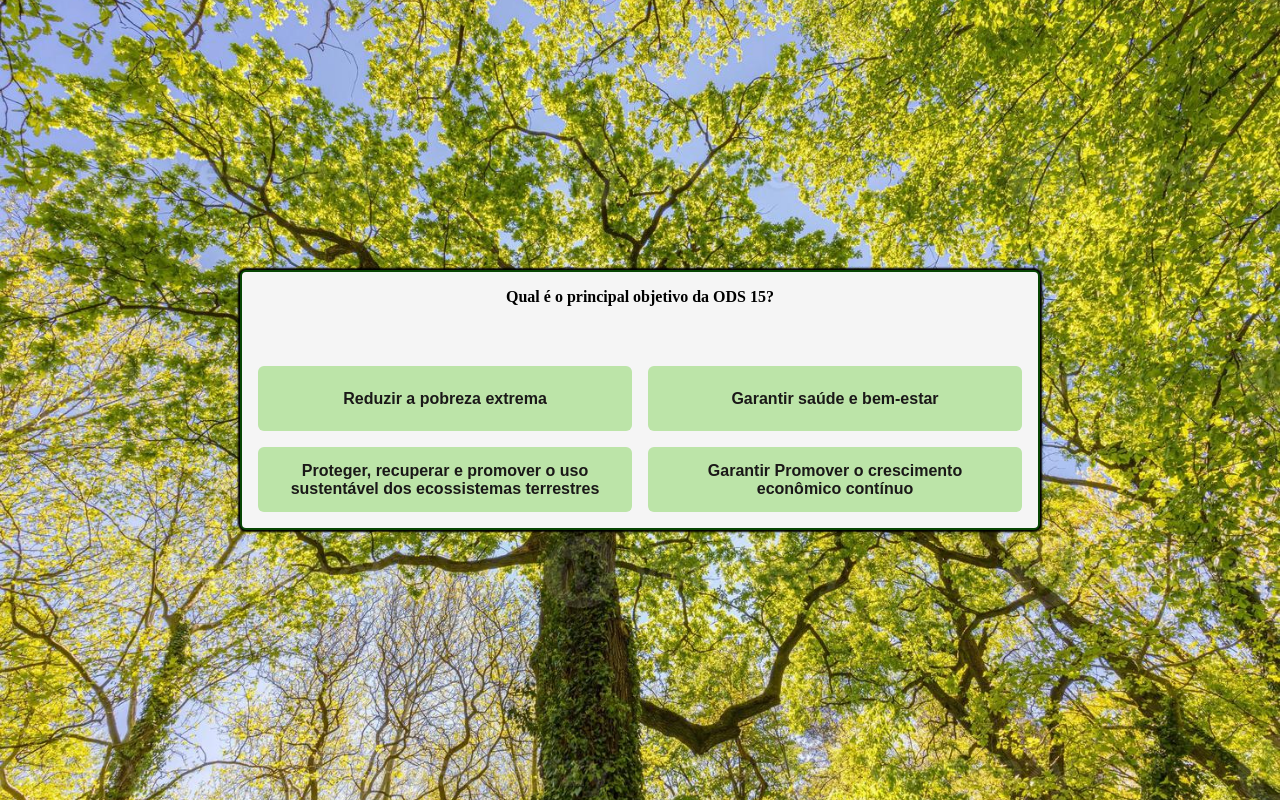
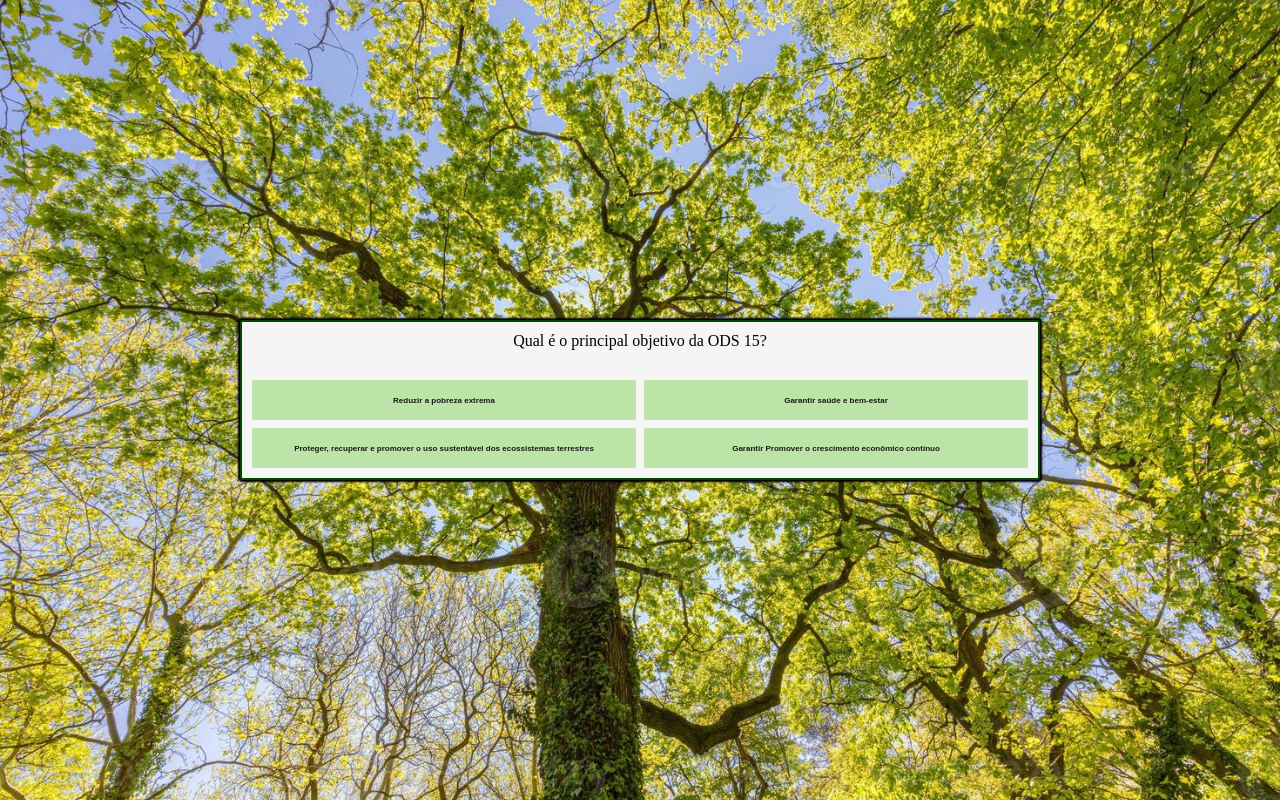
Before and after one commit to Delabellagi/Ods15, a plain HTML site: page index.html in a window 1280 px wide. Both pictures are taken after a click on the button "Começar quiz!". Drawn offline with Linux system fonts and the light colour scheme.

Commit message:
Add files via upload

```diff
--- a/style.css
+++ b/style.css
@@ -22,12 +22,12 @@ body {
 
 .container {
     background-color: whitesmoke;
-    width: 90%;
+    width: 95%;
     max-width: 800px;
 
     border: 2px solid rgb(7, 69, 3);
-    border-radius: 6px;
-    padding: 16px;
+    border-radius: 2px;
+    padding: 10px;
     box-shadow: 0 0 2px 2px;
 
     display: flex;
@@ -42,12 +42,12 @@ body {
     flex-direction: column;
     justify-content: center;
     align-items: center;
-    gap: 60px;
+    gap: 30px;
 }
 
 .question {
-    font-family: 35px;
-    font-weight: bold;
+    font: family 15px;
+    font: weight 10px;
     text-align: center;
 }
 
@@ -55,22 +55,22 @@ body {
     width: 100%;
     display: grid;
     grid-template-columns: 1fr 1fr;
-    gap: 16px;
+    gap: 8px;
 }
 
 .next-question {
-    margin-top: 32px;
+    margin-top: 20px;
 }
 
 .button {
     background-color: rgb(188, 228, 168);
     color: rgb(26, 24, 24);
-    font-size: 16px;
+    font-size: 8px;
     font-weight: bold;
     border: 0;
-    border-radius: 6px;
-    height: 65px;
-    padding: 0 32px;
+    border-radius: 2px;
+    height: 40px;
+    padding: 0 18px;
 
     transition: filter 0.2s;
 }
@@ -84,7 +84,7 @@ filter: brightness(0.8);
 }
 
 .final-message {
- font-size: 20px;
+ font-size: 10px;
  text-align: center;
 }
 
```
